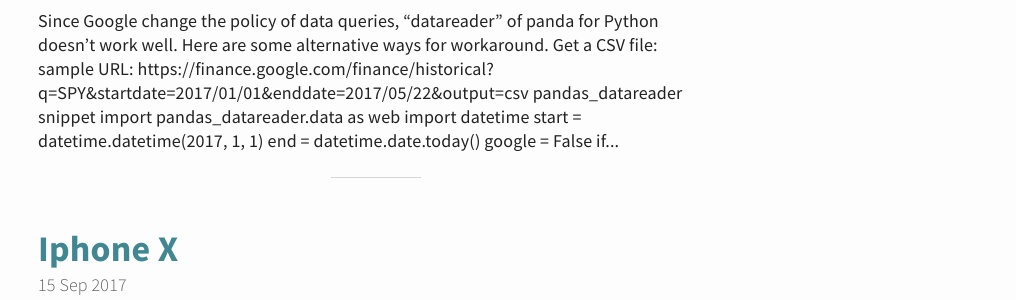
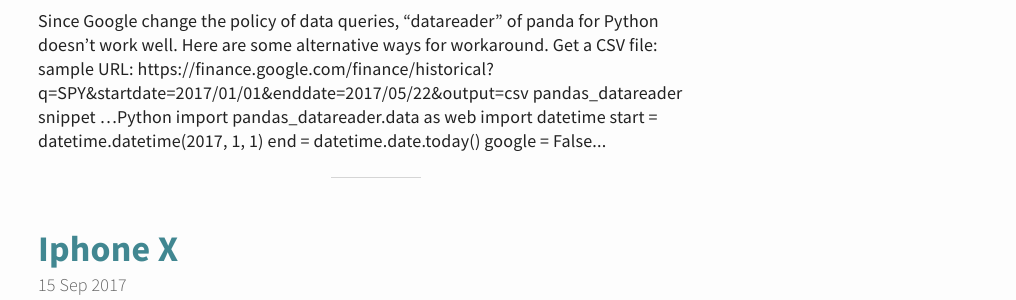
Before and after one commit to libaiw/blogger, a Jekyll site: the page built from index.html, in a window 1280 px wide and 900 px high. Shown: the part 398-698 px from the top of the window, without its empty margins (264-1280 px from the left). Built offline with Jekyll 4.4.1, drawn with Linux system fonts in a browser that asks for light colours; the list of posts is cut into pages by our own code.

Commit message:
Update 2017-12-15-Some-Methods-Alter-Panda-Datareader.md

```diff
--- a/_posts/2017-12-15-Some-Methods-Alter-Panda-Datareader.md
+++ b/_posts/2017-12-15-Some-Methods-Alter-Panda-Datareader.md
@@ -7,6 +7,8 @@
 
 > pandas_datareader snippet
 
+...Python
+<p>
 import pandas_datareader.data as web
 import datetime
 
@@ -21,9 +23,11 @@
     f = web.DataReader("SIE.DE", 'yahoo', start, end)
 
 print(f.Close)
-
+</p>
+...
 
 >>
+
 import datetime
 import requests
 from io import StringIO
```
